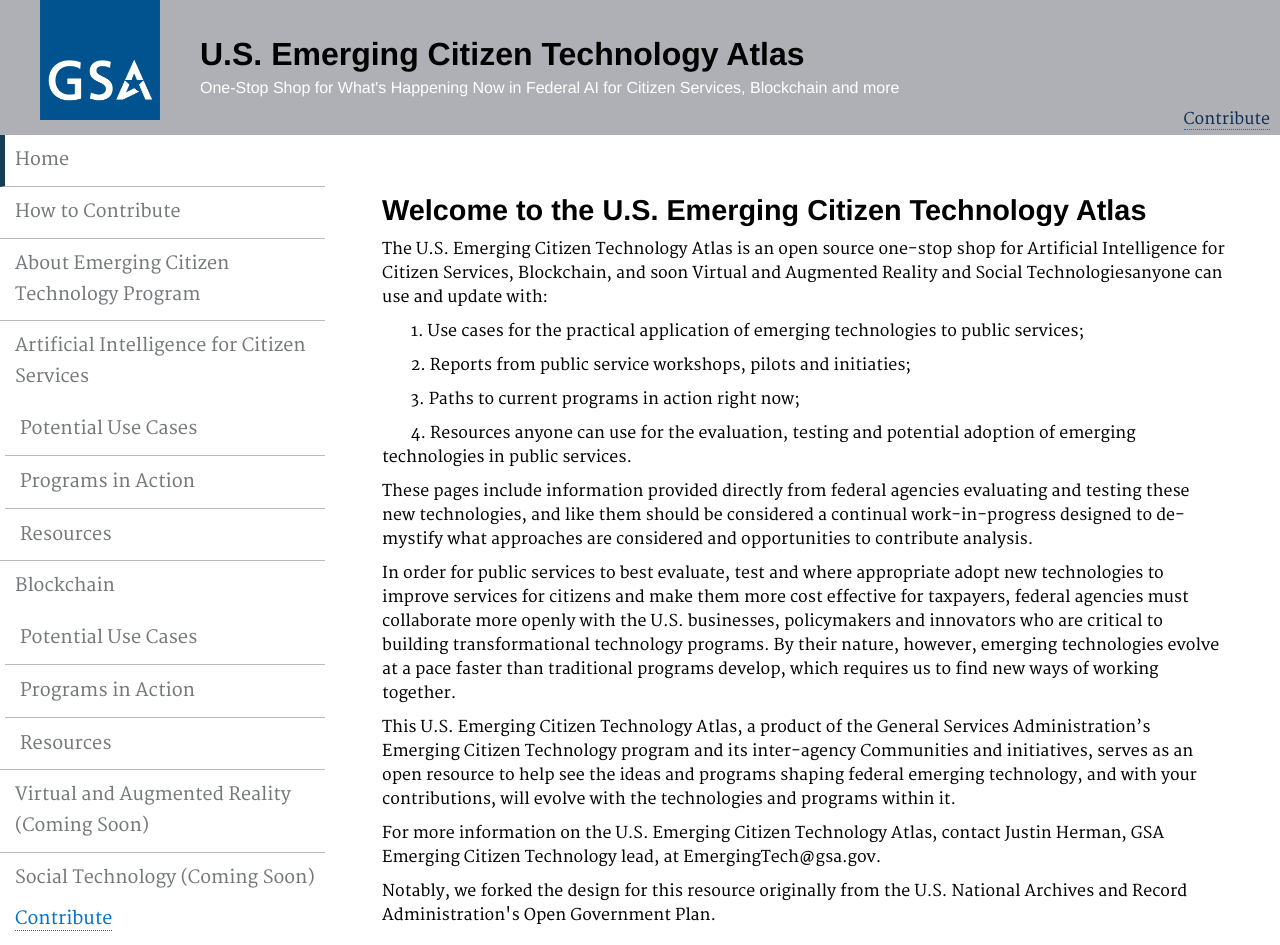
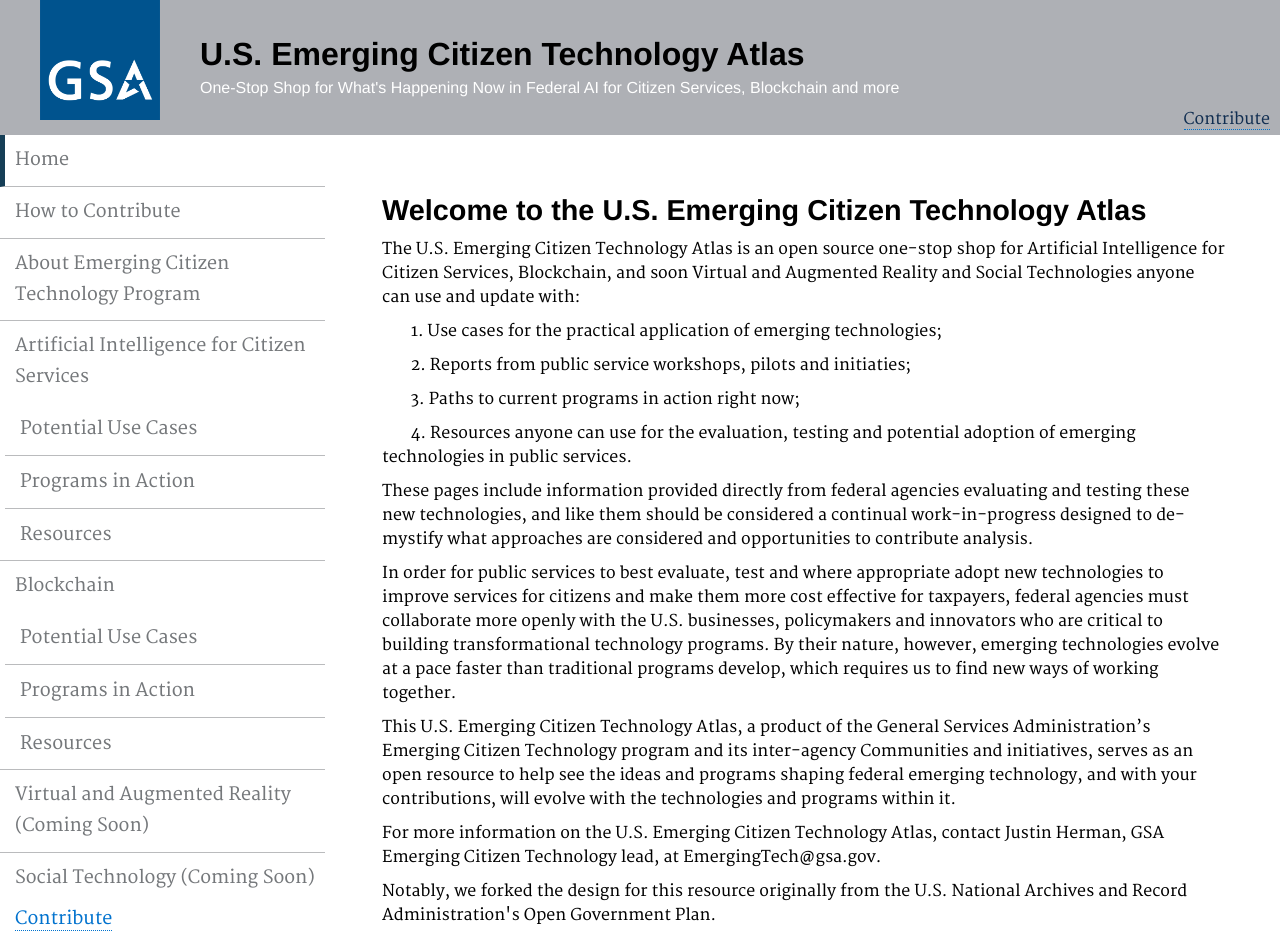
Before and after one commit to GSA/emerging-technology-atlas, a Jekyll site: the page built from pages/index.md, in a window 1280 px wide. Built offline with Jekyll 4.4.1, drawn with Linux system fonts in a browser that asks for light colours.

Commit message:
Update index.md

```diff
--- a/pages/index.md
+++ b/pages/index.md
@@ -8,9 +8,9 @@ description: ""
 
 <h2>Welcome to the U.S. Emerging Citizen Technology Atlas</h2>
 
-<p dir="ltr">The U.S. Emerging Citizen Technology Atlas is an open source one-stop shop for Artificial Intelligence for Citizen Services, Blockchain, and soon Virtual and Augmented Reality and Social Technologiesanyone can use and update with:</p>
+<p dir="ltr">The U.S. Emerging Citizen Technology Atlas is an open source one-stop shop for Artificial Intelligence for Citizen Services, Blockchain, and soon Virtual and Augmented Reality and Social Technologies anyone can use and update with:</p>
 
-<p>&nbsp;&nbsp;&nbsp;&nbsp;&nbsp;&nbsp; 1. Use cases for the practical application of emerging technologies to public services;</p>
+<p>&nbsp;&nbsp;&nbsp;&nbsp;&nbsp;&nbsp; 1. Use cases for the practical application of emerging technologies;</p>
 <p>&nbsp;&nbsp;&nbsp;&nbsp;&nbsp;&nbsp; 2. Reports from public service workshops, pilots and initiaties;</p>
 <p>&nbsp;&nbsp;&nbsp;&nbsp;&nbsp;&nbsp; 3. Paths to current programs in action right now;</p>
 <p>&nbsp;&nbsp;&nbsp;&nbsp;&nbsp;&nbsp; 4. Resources anyone can use for the evaluation, testing and potential adoption of emerging technologies in public services.</p>
```
